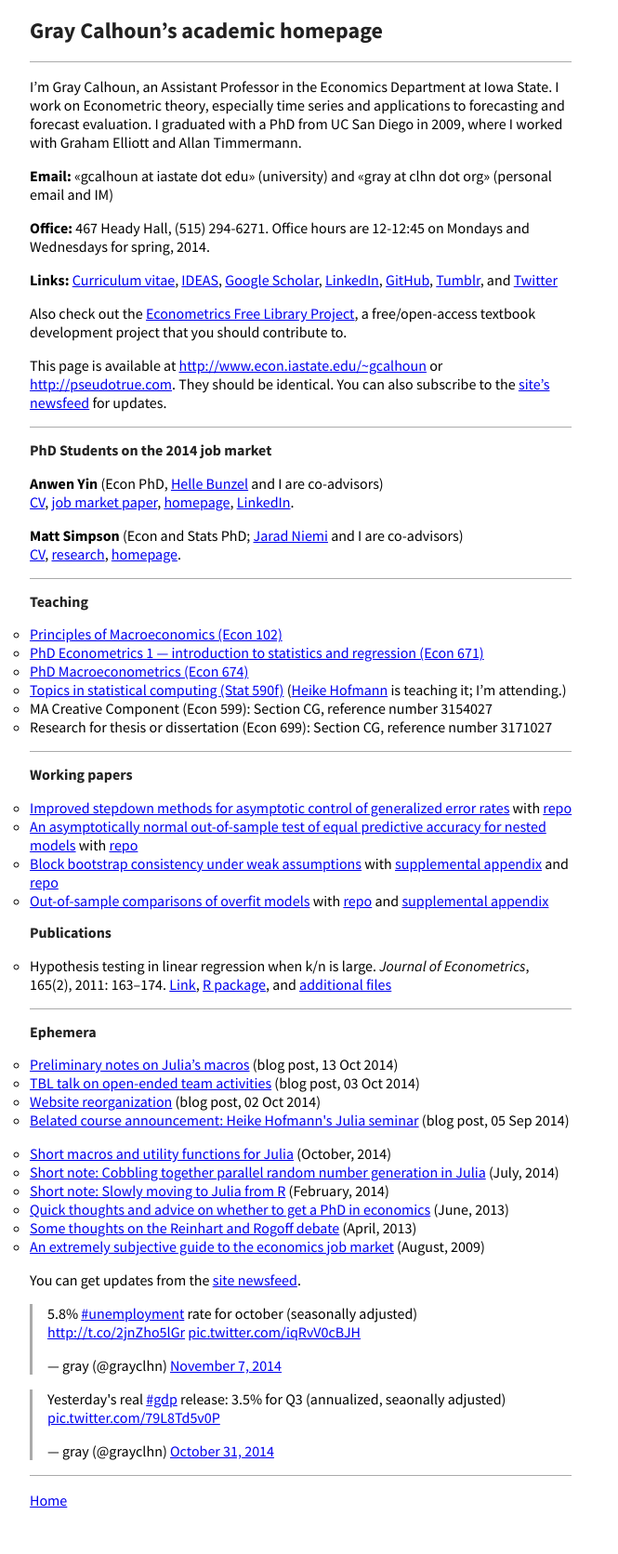
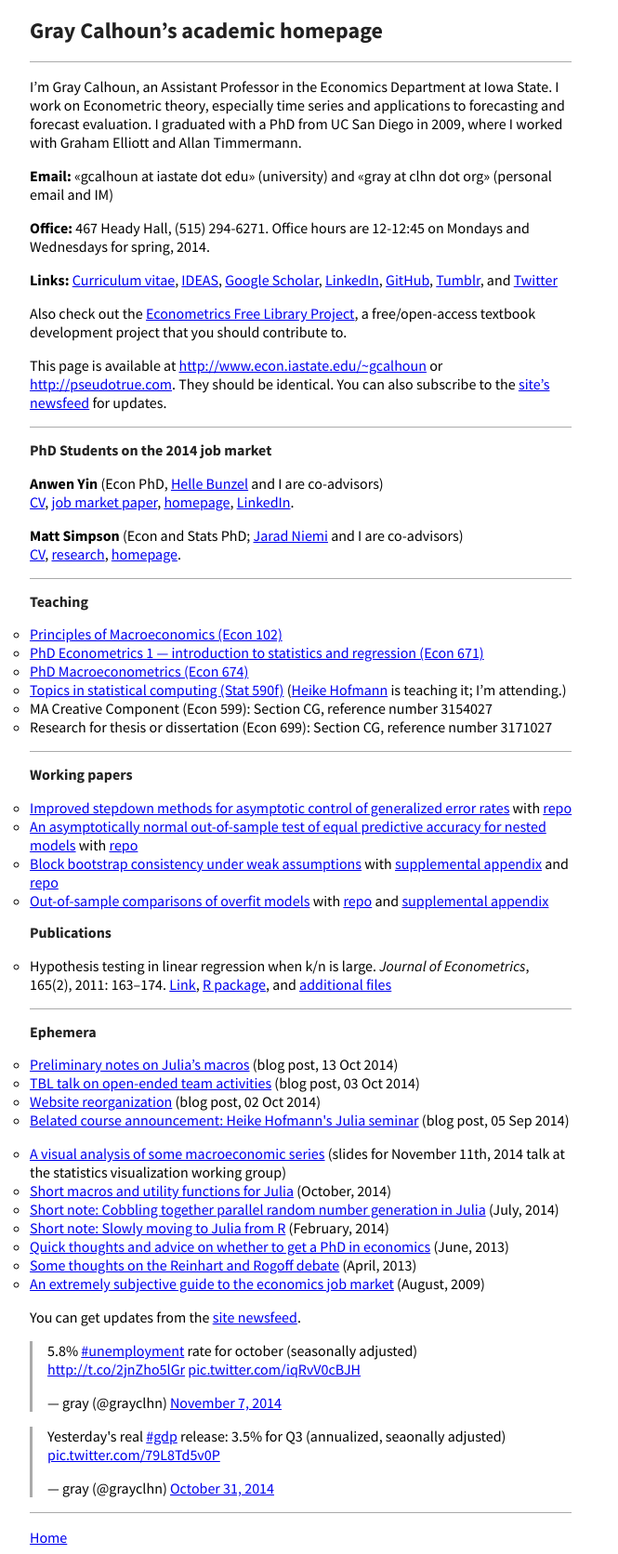
Before and after one commit to mmkuang/grayclhn.github.io, a Jekyll site: the page built from index.md, in a window 1280 px wide. Shown: the whole page at 93% size, without its empty margins (0-665 px from the left). Built offline with Jekyll 4.4.1, drawn with Linux system fonts in a browser that asks for light colours; Markdown is read by kramdown in place of the engine named in the settings; comment, search, counter and statistics services are not loaded; before the commit the page ends 1632 px from its top, so only the background shows below that.

Commit message:
Add link to slides

```diff
--- a/index.md
+++ b/index.md
@@ -107,6 +107,9 @@ updates.
 {% endfor %}
 </ul>
 
+* [A visual analysis of some macroeconomic
+  series](dl/graphics_slides.pdf) (slides for November 11th, 2014 talk
+  at the statistics visualization working group)
 * [Short macros and utility functions for Julia](https://gist.github.com/grayclhn/5e70f5f61d91606ddd93) (October, 2014)
 * [Short note: Cobbling together parallel random number generation in Julia](notes/parallel-rng-in-julia) (July, 2014)
 * [Short note: Slowly moving to Julia from R](notes/julia-intro) (February, 2014)
```
